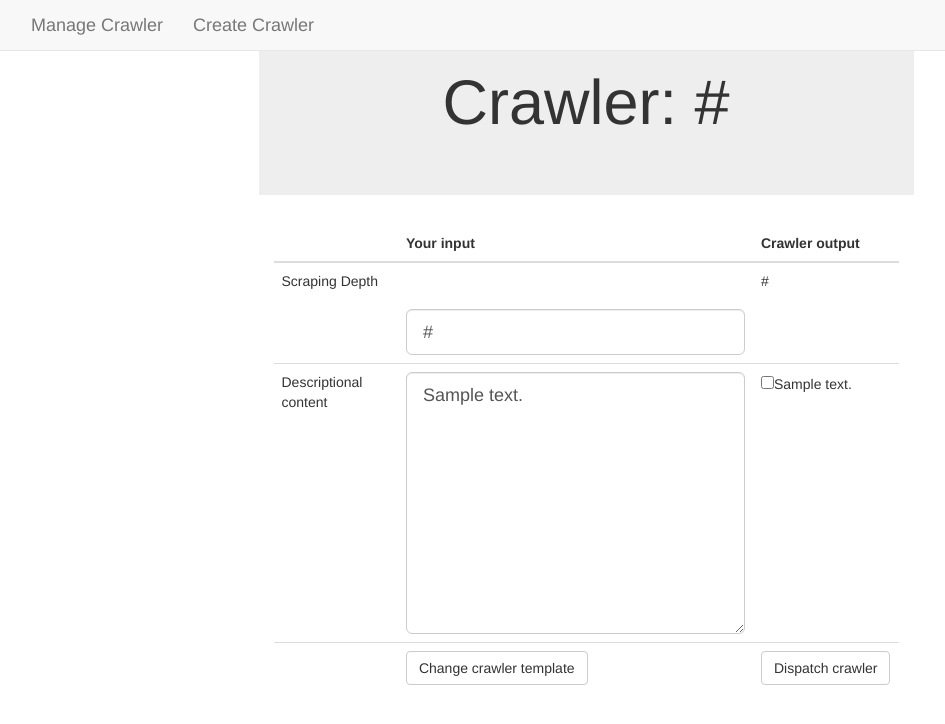
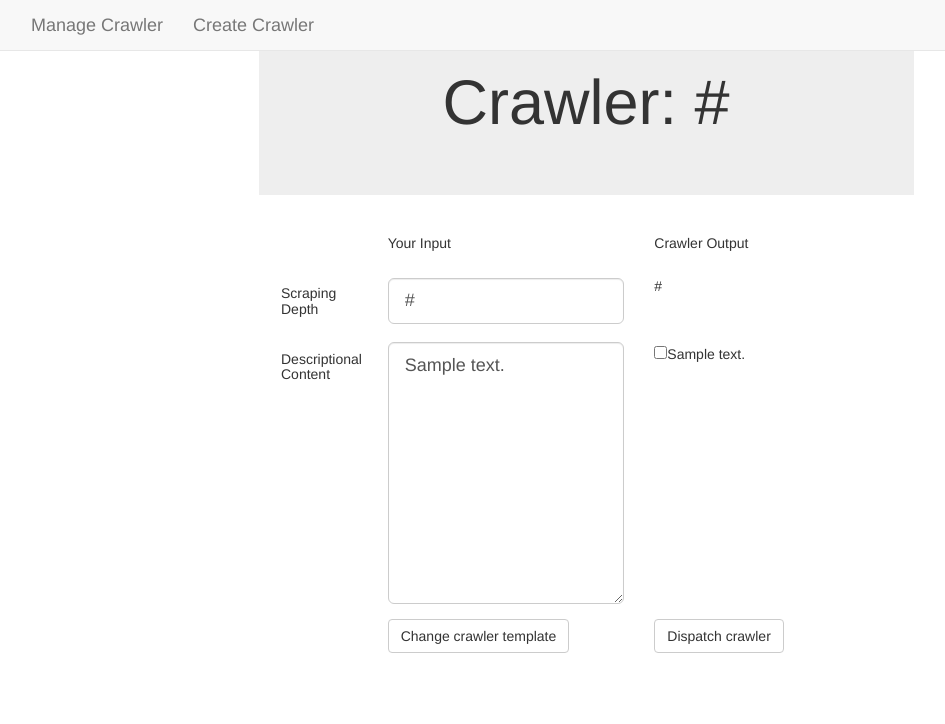
Before and after one commit to pejaab/unstructured-data-crawler, a Django app: page /templates/1/ in a window 1280 px wide. Shown: the top 724 px of the page, without its empty margins (54-999 px from the left). Run offline with Django 3.2, Linux system fonts and the light colour scheme; tables that the repository leaves empty hold one stand-in row (values such as "Sample post"); some libraries are stand-ins or nearby versions.

Commit message:
uses proper css style on template page

```diff
--- a/impudo-ui/interface/templates/base.html
+++ b/impudo-ui/interface/templates/base.html
@@ -16,12 +16,6 @@
         <div class="navbar-inner">
           <div class="container">
             <div class="navbar-header">
-              <button type="button" class="navbar-toggle" data-toggle="collapse" data-target="#header-navbar-collapse">
-                <span class="icon-bar"></span>
-                <span class="icon-bar"></span>
-                <span class="icon-bar"></span>
-              </button>
-
               <a class="navbar-brand" href="{% block manage_link %}{% endblock %}">Manage Crawler</a>
               <a class="navbar-brand" href="{% block create_link %}{% endblock %}">Create Crawler</a>
             </div>
@@ -32,13 +26,17 @@
       <div class='col-md-6 col-md-offset-3 jumbotron'>
         <div class='text-center'>
           <h1>{% block header_text %}{% endblock %}</h1>
+        </div>
+      </div>
+    </div>
+    <div class='row'>
+      <div class='col-md-6 col-md-offset-3'>
+        <div class='text-center'>
           {% block input %}
           {% endblock %}
         </div>
       </div>
     </div>
-
-    <div class='row'>
       <div class='col-md-6 col-md-offset-3'>
         {% block table %}
         {% endblock %}
--- a/impudo-ui/interface/templates/template.html
+++ b/impudo-ui/interface/templates/template.html
@@ -3,47 +3,35 @@
 {% block create_link %}#{% endblock %}
 {% block header_text %}Crawler: {{ item.url_abbr }}{% endblock %}
 {% block table %}
+
 <form method='POST' action={% url 'view_template' item.id %}>
-    <table id='id_template_table' class='table'>
-      <thead>
-        <tr>
-          <th>
-          </th>
-          <th>Your input</th>
-          <th>Crawler output</th>
-        </tr>
-      </thead>
-      <tbody>
-        <tr>
-          <td>Scraping Depth</td>
-          <td>
-            {{ form.url }}
-          </td>
-          <td>{{ item.url }}</td>
-        </tr>
-        <tr>
-          <td>Descriptional content</td>
-          <td>
-            {{ form.desc }}
-          </td>
-          <td>
+  <div class='row'>
+    <div class='col-xs-2'></div>
+    <div class='col-xs-5'><h5>Your Input</h5></div>
+    <div class='col-xs-5'><h5>Crawler Output</h5></div>
+  </div>
+  <div class='row top-buffer'>
+    <div class='col-xs-2'><h5>Scraping Depth</h5></div>
+    <div class='col-xs-5 align-top'>{{ form.url }}</div>
+    <div class='col-xs-5'>{{ item.url }}</div>
+  </div>
+  <div class='row top-buffer'>
+    <div class='col-xs-2'><h5>Descriptional Content</h5></div>
+    <div class='col-xs-5'>{{ form.desc }}</div>
+    <div class='col-xs-5'>
       {% for record in item.crawler_set.all %}
         <input type='checkbox' name='record' value={{ record.id }}>{{ record.content }}<br>
       {% endfor %}
-          </td>
-        </tr>
-        <tr>
-          <td>
-          </td>
-          <td>
+    </div>
+  </div>
+  <div class='row top-buffer'>
+    <div class='col-xs-2'></div>
+    <div class='col-xs-5'>
       <input id='id_submit' type='submit' name='change' value='Change crawler template' class='btn btn-default'>
-          </td>
-          <td>
+    </div>
+    <div class='col-xs-5'>
       <input id='id_dispatch' type='submit' name='dispatch' value='Dispatch crawler' class='btn btn-default'>
-          </td>
-        </tr>
-      </tbody>
-    </table>
+    </div>
     {% csrf_token %}
     {% if form.errors %}
     <div class='form-group has-error'>
--- a/static/base.css
+++ b/static/base.css
@@ -1,3 +1,11 @@
 #id_url {
   margin-top: 4ex;
 }
+
+.top-buffer {
+  margin-top: 2ex;
+}
+
+.align-top {
+  margin-top: -5ex;
+}
```
Also changed, not shown: impudo-ui/interface/static/base.css (+6 -2 lines). Lines whose indentation alone changed are shown as unchanged.
